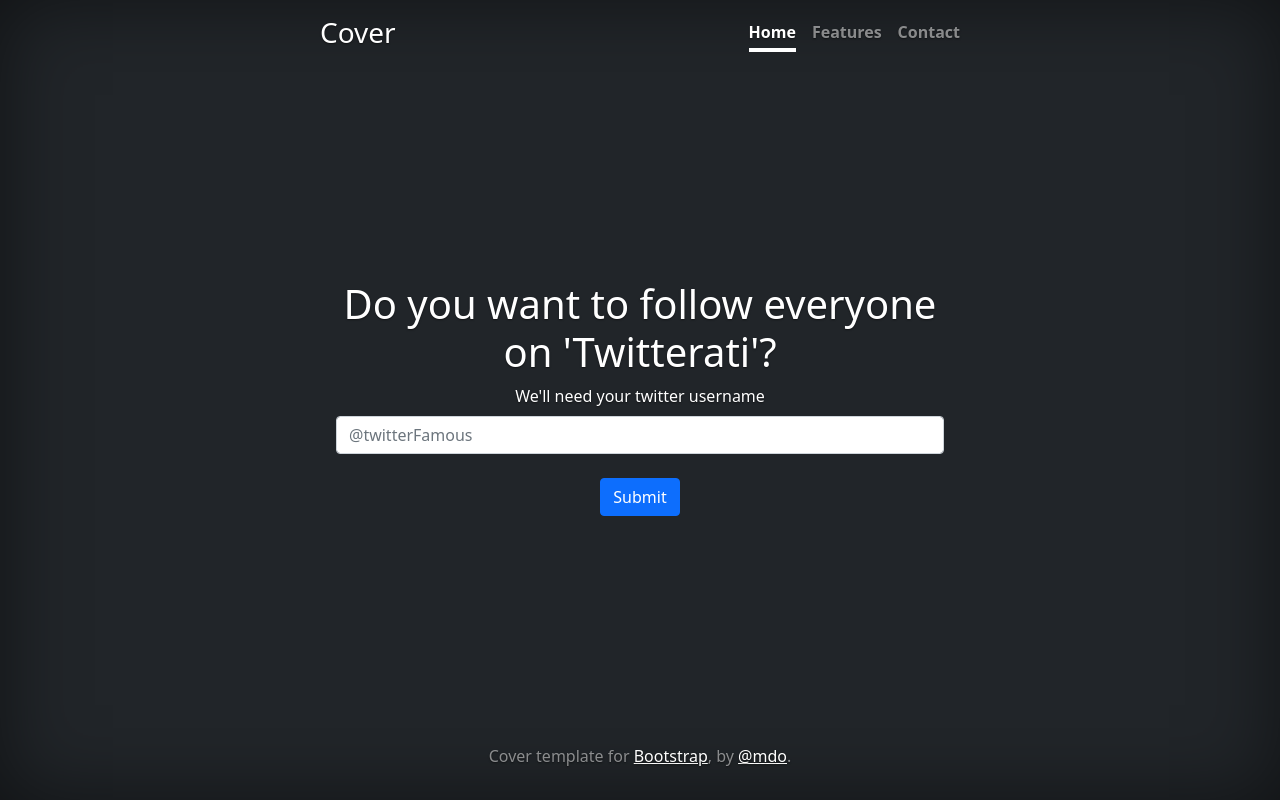
After one commit to nwspk/twitter-list-follower-frontend, a Flask app: page /follow/1 in a window 1280 px wide. The commit adds this page. Run offline with Flask 2, Linux system fonts and the light colour scheme.

Commit message:
Implement very basic frontend
Significant changes here. It's not good practice to put them all in one commit, but it's wet and horrible and I feel quite rotten. So!

There's now a process_interface.py file, which is where multiple approaches to implementing the ProcessInterface live. It includes a factory, which allows you to run the frontend reasonably painlessly locally and test everything looks normal.

I've added a bit of a frontend, though it's all nicked from Bootstrap and definitely needs some polish from someone who does frontend type things.

```diff
--- a/app.py
+++ b/app.py
@@ -1,17 +1,17 @@
 import os
-from flask import Flask, request, make_response, render_template, url_for, session
+from flask import Flask, request, make_response, render_template, url_for, session, abort
+from flask import redirect as flask_redirect
 import tweepy
-import boto3
-import json
+from process_interface import ProcessInterfaceFactory
 
 app = Flask(__name__)
 app.secret_key = "secret-key"
+app.queue_interface = ProcessInterfaceFactory.create_interface(os.environ.get('QUEUE_TOOL'))
 
 
 @app.route('/', methods=["GET"])
 def index():
-    response = make_response(render_template('index.html'))
-    return
+    return render_template('index.html')
 
 
 @app.route('/follow/<list_id>', methods=["GET", "POST"])
@@ -24,39 +24,36 @@ def follow_list(list_id: int):
     :return:
     """
     if request.method == "POST":
-        pass
-        auth = tweepy.OAuthHandler(os.environ.get('consumer_key'), os.environ.get('consumer_secret'), url_for('redirect'))
-        session['request_token'] = auth.request_token
-        return redirect(auth.get_authorization_url())
+        session['user_id'] = request.form.get('twitter-username')
+        auth = tweepy.OAuthHandler(os.environ.get('consumer_key'), os.environ.get('consumer_secret'),
+                                   callback="http://127.0.0.1:5000/redirect")
+        auth_url = auth.get_authorization_url()
+        session['request_token'] = auth.request_token.get('oauth_token', None)
+        return flask_redirect(location=auth_url)
     elif request.method == "GET":
-        response = make_response(render_template('follow.html'))
+        response = make_response(render_template('follow-list.html'))
         session['list_id'] = list_id
         return response
 
 
 @app.route('/redirect')
 def redirect():
-    if request.cookies.get('list_id', None) is None:
-        pass  # return 404
+    if session.get('list_id', None) is None:
+        abort(404)  # return 404
     else:
         request_token = session['request_token']
         del session['request_token']
 
-        auth = tweepy.OAuthHandler(os.environ.get('consumer_key'), os.environ.get('consumer_secret'), url_for('redirect'))
-        auth.request_token = request_token
+        auth = tweepy.OAuthHandler(os.environ.get('consumer_key'), os.environ.get('consumer_secret'),
+                                   callback="http://127.0.0.1:5000/redirect")
         verifier = request.args.get('oauth_verifier')
+
+        auth.request_token = {'oauth_token': request_token, 'oauth_token_secret': verifier}
         auth.get_access_token(verifier)
 
-        package = {
-            'access_token': auth.access_token,
-            'access_token_secret': auth.access_token_secret,
-            'user_id': session['user_id'],
-            'list_id': session['list_id']
-        }
+        app.queue_interface.process(session['user_id'], session['list_id'], auth.access_token, auth.access_token_secret)
 
-        sqs_resource = boto3.resource('sqs')
-        queue = sqs_resource.get_queue_by_name(QueueName='process')
-        queue.send_message(MessageBody=json.dumps(package))
+        return "We'll now process the request"
 
 
 if __name__ == '__main__':
--- /dev/null
+++ b/static/cover.css
@@ -0,0 +1,53 @@
+/*
+ * Globals
+ */
+
+
+/* Custom default button */
+.btn-secondary,
+.btn-secondary:hover,
+.btn-secondary:focus {
+  color: #333;
+  text-shadow: none; /* Prevent inheritance from `body` */
+}
+
+
+/*
+ * Base structure
+ */
+
+body {
+  text-shadow: 0 .05rem .1rem rgba(0, 0, 0, .5);
+  box-shadow: inset 0 0 5rem rgba(0, 0, 0, .5);
+}
+
+.cover-container {
+  max-width: 42em;
+}
+
+
+/*
+ * Header
+ */
+
+.nav-masthead .nav-link {
+  padding: .25rem 0;
+  font-weight: 700;
+  color: rgba(255, 255, 255, .5);
+  background-color: transparent;
+  border-bottom: .25rem solid transparent;
+}
+
+.nav-masthead .nav-link:hover,
+.nav-masthead .nav-link:focus {
+  border-bottom-color: rgba(255, 255, 255, .25);
+}
+
+.nav-masthead .nav-link + .nav-link {
+  margin-left: 1rem;
+}
+
+.nav-masthead .active {
+  color: #fff;
+  border-bottom-color: #fff;
+}
--- /dev/null
+++ b/templates/base.html
@@ -0,0 +1,35 @@
+<!doctype html>
+<html lang="en" class="h-100">
+<head>
+    <meta charset="utf-8">
+    <meta name="viewport" content="width=device-width, initial-scale=1">
+
+    <link href="https://cdn.jsdelivr.net/npm/bootstrap@5.0.1/dist/css/bootstrap.min.css" rel="stylesheet" integrity="sha384-+0n0xVW2eSR5OomGNYDnhzAbDsOXxcvSN1TPprVMTNDbiYZCxYbOOl7+AMvyTG2x" crossorigin="anonymous">
+    <link href="/static/cover.css" rel="stylesheet">
+
+    <title>Hello, world!</title>
+  </head>
+    <body class="d-flex h-100 text-center text-white bg-dark">
+    <div class="cover-container d-flex w-100 h-100 p-3 mx-auto flex-column">
+      <header class="mb-auto">
+        <div>
+          <h3 class="float-md-start mb-0">Cover</h3>
+          <nav class="nav nav-masthead justify-content-center float-md-end">
+            <a class="nav-link active" aria-current="page" href="#">Home</a>
+            <a class="nav-link" href="#">Features</a>
+            <a class="nav-link" href="#">Contact</a>
+          </nav>
+        </div>
+      </header>
+    {% block body_content %}
+
+    {% endblock %}
+    <footer class="mt-auto text-white-50">
+    <p>Cover template for <a href="https://getbootstrap.com/" class="text-white">Bootstrap</a>, by <a href="https://twitter.com/mdo" class="text-white">@mdo</a>.</p>
+  </footer>
+</div>
+
+    <script src="https://cdn.jsdelivr.net/npm/bootstrap@5.0.1/dist/js/bootstrap.bundle.min.js" integrity="sha384-gtEjrD/SeCtmISkJkNUaaKMoLD0//ElJ19smozuHV6z3Iehds+3Ulb9Bn9Plx0x4" crossorigin="anonymous"></script>
+
+  </body>
+</html>
--- /dev/null
+++ b/templates/follow-list.html
@@ -0,0 +1,16 @@
+{% extends 'base.html' %}
+{% block body_content %}
+<main class="px-3">
+    {% set list_id = 3 %}
+    <h1>Do you want to follow everyone on 'Twitterati'?</h1>
+{#    TODO: make call to Twitter API, pass through list name#}
+    <form action="" method="post">
+        <div class="form-group">
+          <label for="twitter-username" class="form-label">We'll need your twitter username</label>
+          <input type="text" name="twitter-username" class="form-control" id="twitter-username" placeholder="@twitterFamous">
+        </div>
+        <br>
+        <button type="submit" class="btn btn-primary">Submit</button>
+    </form>
+</main>
+{% endblock %}
```
Also changed, not shown: process_interface.py (+56 -2 lines), templates/index.html (+15 -9 lines).
